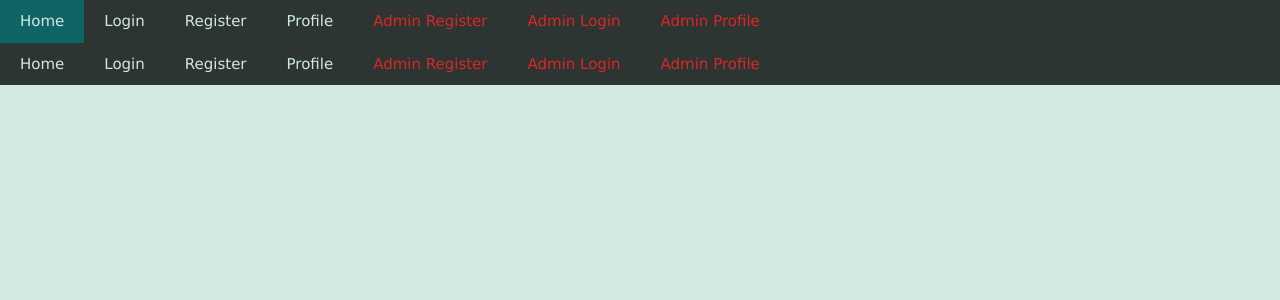
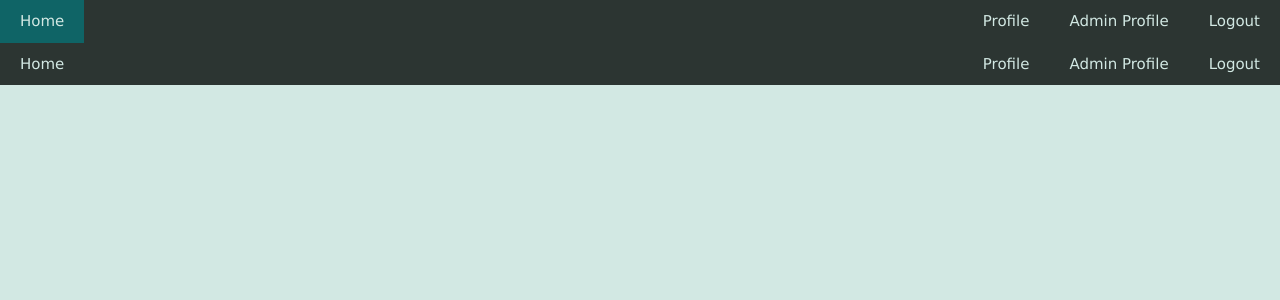
Before and after one commit to SKH-TMS/MultiUser-LoginSystem, a Next.js app in the folder v0/: page /Navbar in a window 1280 px wide. Shown: the top 300 px of the page. Built offline with nearby package versions, Linux system fonts and the light colour scheme.

Commit message:
Add files via upload

```diff
--- a/v0/src/app/Navbar/page.tsx
+++ b/v0/src/app/Navbar/page.tsx
@@ -2,34 +2,60 @@
 
 import Link from "next/link";
 import { useEffect, useState } from "react";
+import { useRouter } from "next/navigation";
 
 export default function Navbar() {
   const [isAuthenticated, setIsAuthenticated] = useState(false);
+  const router = useRouter();
+
+  const handleLogout = async () => {
+    setIsAuthenticated(false);
+    sessionStorage.removeItem("userType"); // Clear userType from storage
+    router.push("/userData/LoginUser"); // Redirect to LoginUser
+
+    try {
+      const response = await fetch("../../api/auth/logout", {
+        method: "GET",
+      });
+      const data = await response.json();
+      if (!data.success) {
+        console.error("Error logging out:", data.message);
+      }
+    } catch (error) {
+      console.error("Error:", error);
+    }
+  };
 
   useEffect(() => {
-    // Check if there's a token in cookies
-    const token = document.cookie
-      .split(";")
-      .find((cookie) => cookie.trim().startsWith("token="));
-    setIsAuthenticated(!!token); // Set authentication state based on token presence
+    // ✅ Check authentication status from sessionStorage
+    const userType = sessionStorage.getItem("userType");
+    setIsAuthenticated(true);
   }, []);
 
   return (
-    <nav>
-      <Link href="/">Home</Link>
-      <Link href="/userData/LoginUser">Login</Link>
-      <Link href="/userData/RegisterUser">Register</Link>
-      <Link href="/userData/ProfileUser">Profile</Link>
-      <Link href="/adminData/RegisterAdmin" className="text-red-600">
-        Admin Register
-      </Link>
-      <Link href="/adminData/LoginAdmin" className="text-red-600">
-        Admin Login
-      </Link>
-      <Link href="/adminData/ProfileAdmin" className="text-red-600">
-        Admin Profile
-      </Link>
-      {isAuthenticated ? <Link href="/api/auth/logout">Logout</Link> : null}
+    <nav className="flex justify-between">
+      <div>
+        <Link href="/">Home</Link>
+      </div>
+      <div>
+        {!isAuthenticated ? (
+          <>
+            <Link href="/userData/RegisterUser">Register</Link>
+            <Link href="/userData/LoginUser">Login</Link>
+            <Link href="/adminData/LoginAdmin">Admin Login</Link>
+            <Link href="/adminData/RegisterAdmin">Admin Register</Link>
+          </>
+        ) : (
+          <>
+            <Link href="userData/ProfileUser">Profile</Link>
+            <Link href="adminData/ProfileAdmin">Admin Profile</Link>
+
+            <a className="cursor-pointer" onClick={handleLogout}>
+              Logout
+            </a>
+          </>
+        )}
+      </div>
     </nav>
   );
 }
```
